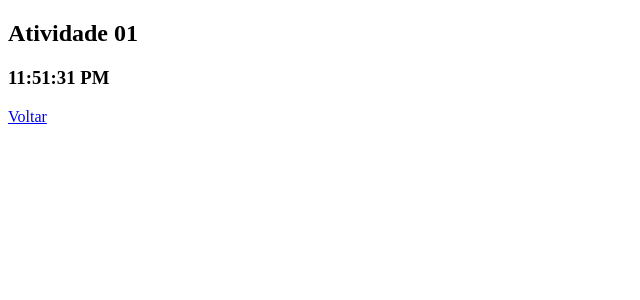
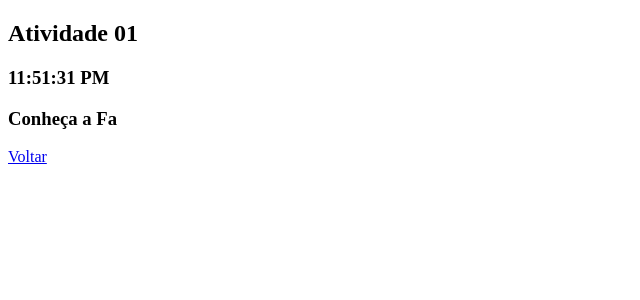
Before and after one commit to Mrlals/meu-app, a React (Create React App) app: page /atv01 in a window 1280 px wide. Shown: the top 300 px of the page, without its empty margins (0-640 px from the left). Built offline with nearby package versions, Linux system fonts and the light colour scheme.

Commit message:
update exercise 01

```diff
--- a/src/Atv01.js
+++ b/src/Atv01.js
@@ -1,4 +1,5 @@
 import Relogio from "./Relogio";
+import Letreiro from "./Letreiro";
 import { Link } from "react-router-dom";
 
 function Atv01() {
@@ -6,6 +7,7 @@ function Atv01() {
     <>
         <h2>Atividade 01</h2>
           <Relogio />
+          <Letreiro />
 
         <Link to="/">Voltar</Link>
     </>
```
